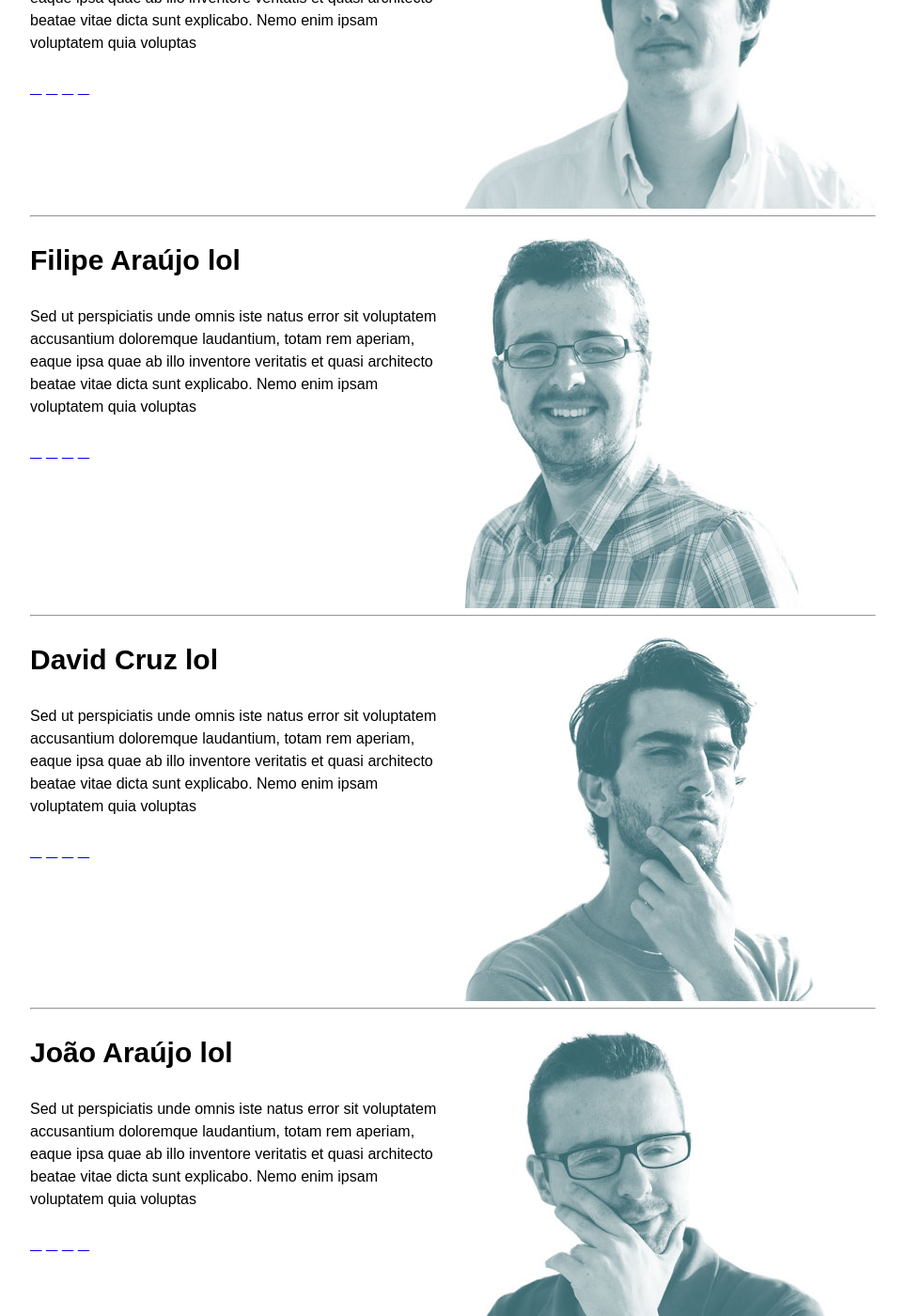
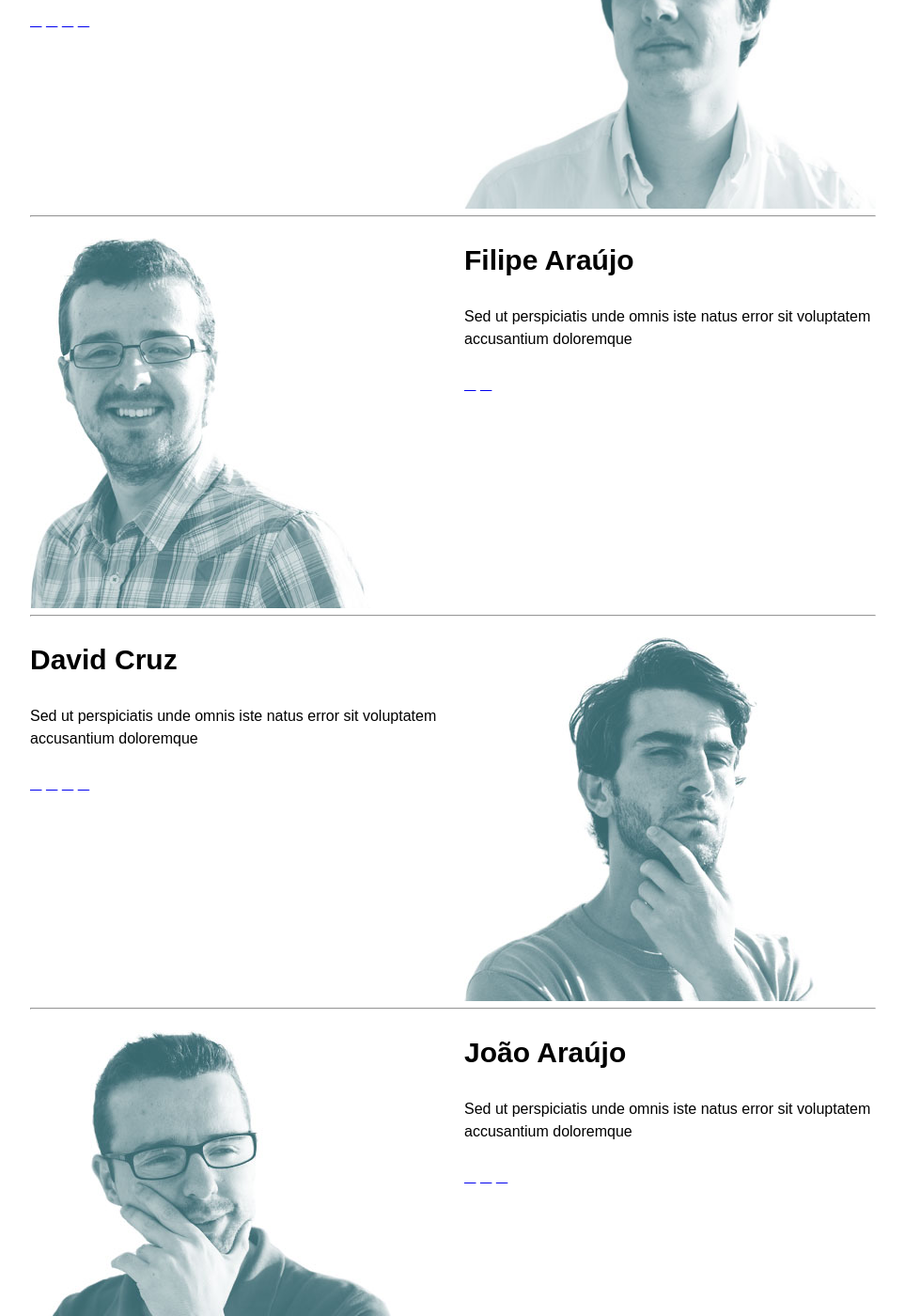
Before and after one commit to minuscode/minuscode.github.io, a Jekyll site: the page built from about-us/index.html, in a window 1280 px wide and 1400 px high, scrolled down 809 px. Shown: the whole window at 94% size, without its empty margins (158-1121 px from the left). Built offline with Jekyll 4.4.1, drawn with Linux system fonts in a browser that asks for light colours; some web fonts are replaced; some of the changed text lies outside the part shown.

Commit message:
use posts

```diff
--- a/about-us/index.html
+++ b/about-us/index.html
@@ -1,7 +1,7 @@
 ---
 layout: default
 title: minuscode - About Us
-category: about-us
+category: about_us
 ---
 
 <div class="masthead masthead-about-us">
@@ -27,24 +27,22 @@ category: about-us
 
     {% for post in site.posts %}
 
+      {% if post.categories contains 'about-us' %}
+
         <div class="member">
-      <div class="grid">
+          <div class="grid {% if post.position == 'left' %}grid--rev{% endif %}">
 
             <div class="grid__item one-half portable-one-whole">
-          <h2>{{ post.title }} lol</h2>
+              <h2>{{ post.title }}</h2>
               <p>
-            <span>Sed ut perspiciatis unde omnis iste natus</span>
-            <span>error sit voluptatem accusantium doloremque</span>
-            <span>laudantium, totam rem aperiam, eaque ipsa</span>
-            <span>quae ab illo inventore veritatis et quasi</span>
-            <span>architecto beatae vitae dicta sunt explicabo.</span>
-            <span>Nemo enim ipsam voluptatem quia voluptas</span>
+                {% for description in post.description %}
+                  <span>{{ description }}</span>
+                {% endfor %}
               </p>
               <div class="social">
-            <a class="icon-github" href="www.github.com/" title="github"></a>
-            <a class="icon-twitter" href="www.twitter.com/" title="twitter"></a>
-            <a class="icon-linkedin" href="www.linkedin.com/" title="linkedin"></a>
-            <a class="icon-home" href="www.xxx.com" title="site"></a>
+                {% for social in post.social %}
+                  <a class="icon-{{ social[0] }}" href="{{ social[1] }}" title="{{ social[0] }}"></a>
+                {% endfor %}
               </div>
             </div><!--
 
@@ -55,128 +53,13 @@ category: about-us
             </div>
 
           </div>
+          {% if post != site.posts.last %}
             <hr>
+          {% endif %}
         </div><!-- /member -->
 
+      {% endif %}
     {% endfor %}
-
-    <div class="member">
-      <div class="grid grid--rev">
-
-        <div class="grid__item one-half portable-one-whole">
-          <h2>Filipe Araújo</h2>
-          <p>
-            <span>Sed ut perspiciatis unde omnis iste natus</span>
-            <span>error sit voluptatem accusantium doloremque</span>
-            <span>laudantium, totam rem aperiam, eaque ipsa</span>
-            <span>quae ab illo inventore veritatis et quasi</span>
-            <span>architecto beatae vitae dicta sunt explicabo.</span>
-            <span>Nemo enim ipsam voluptatem quia voluptas</span>
-          </p>
-          <div class="social">
-            <a class="icon-github" href="www.github.com/" title="github"></a>
-            <a class="icon-twitter" href="www.twitter.com/" title="twitter"></a>
-            <a class="icon-linkedin" href="www.linkedin.com/" title="linkedin"></a>
-            <a class="icon-home" href="www.xxx.com" title="site"></a>
-          </div>
-        </div><!--
-     --><div class="grid__item one-half lap-one-half push--lap-one-half palm-one-whole">
-          <div class="member-pic">
-            <img src="/images/team/filipe-araujo.jpg" alt="Filipe Araújo">
-          </div>
-        </div>
-
-      </div>
-      <hr>
-    </div><!-- /member -->
-
-    <div class="member">
-      <div class="grid">
-
-        <div class="grid__item one-half portable-one-whole">
-          <h2>David Cruz</h2>
-          <p>
-            <span>Sed ut perspiciatis unde omnis iste natus</span>
-            <span>error sit voluptatem accusantium doloremque</span>
-            <span>laudantium, totam rem aperiam, eaque ipsa</span>
-            <span>quae ab illo inventore veritatis et quasi</span>
-            <span>architecto beatae vitae dicta sunt explicabo.</span>
-            <span>Nemo enim ipsam voluptatem quia voluptas</span>
-          </p>
-          <div class="social">
-            <a class="icon-github" href="www.github.com/" title="github"></a>
-            <a class="icon-twitter" href="www.twitter.com/" title="twitter"></a>
-            <a class="icon-linkedin" href="www.linkedin.com/" title="linkedin"></a>
-            <a class="icon-home" href="www.xxx.com" title="site"></a>
-          </div>
-        </div><!--
-     --><div class="grid__item one-half lap-one-half push--lap-one-half palm-one-whole">
-          <div class="member-pic">
-            <img src="/images/team/david-cruz.jpg" alt="David Cruz">
-          </div>
-        </div>
-
-      </div>
-      <hr>
-    </div><!-- /member -->
-
-    <div class="member">
-      <div class="grid grid--rev">
-        <div class="grid__item one-half portable-one-whole">
-          <h2>João Araújo</h2>
-          <p>
-            <span>Sed ut perspiciatis unde omnis iste natus</span>
-            <span>error sit voluptatem accusantium doloremque</span>
-            <span>laudantium, totam rem aperiam, eaque ipsa</span>
-            <span>quae ab illo inventore veritatis et quasi</span>
-            <span>architecto beatae vitae dicta sunt explicabo.</span>
-            <span>Nemo enim ipsam voluptatem quia voluptas</span>
-          </p>
-          <div class="social">
-            <a class="icon-github" href="www.github.com/" title="github"></a>
-            <a class="icon-twitter" href="www.twitter.com/" title="twitter"></a>
-            <a class="icon-linkedin" href="www.linkedin.com/" title="linkedin"></a>
-            <a class="icon-home" href="www.xxx.com" title="site"></a>
-          </div>
-        </div><!--
-     --><div class="grid__item one-half lap-one-half push--lap-one-half palm-one-whole">
-          <div class="member-pic">
-            <img src="/images/team/joao-araujo.jpg" alt="João Araújo">
-          </div>
-        </div>
-
-      </div>
-      <hr>
-    </div><!-- /member -->
-
-    <div class="member">
-      <div class="grid">
-
-        <div class="grid__item one-half portable-one-whole">
-          <h2>João Mamede</h2>
-          <p>
-            <span>Sed ut perspiciatis unde omnis iste natus</span>
-            <span>error sit voluptatem accusantium doloremque</span>
-            <span>laudantium, totam rem aperiam, eaque ipsa</span>
-            <span>quae ab illo inventore veritatis et quasi</span>
-            <span>architecto beatae vitae dicta sunt explicabo.</span>
-            <span>Nemo enim ipsam voluptatem quia voluptas</span>
-          </p>
-          <div class="social">
-            <a class="icon-github" href="www.github.com/" title="github"></a>
-            <a class="icon-twitter" href="www.twitter.com/" title="twitter"></a>
-            <a class="icon-linkedin" href="www.linkedin.com/" title="linkedin"></a>
-            <a class="icon-home" href="www.xxx.com" title="site"></a>
-          </div>
-        </div><!--
-     --><div class="grid__item one-half lap-one-half push--lap-one-half palm-one-whole">
-          <div class="member-pic">
-            <img src="/images/team/joao-mamede.jpg" alt="João Mamede">
-          </div>
-        </div>
-
-      </div>
-    </div><!-- /member -->
 
   </div>
 
```
Lines whose indentation alone changed are shown as unchanged.
